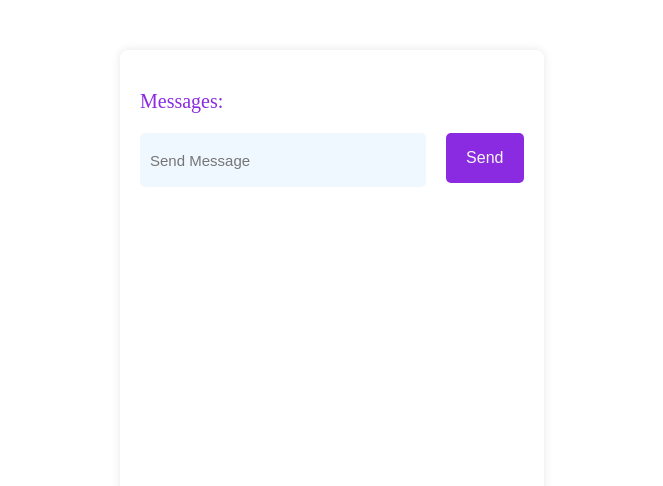
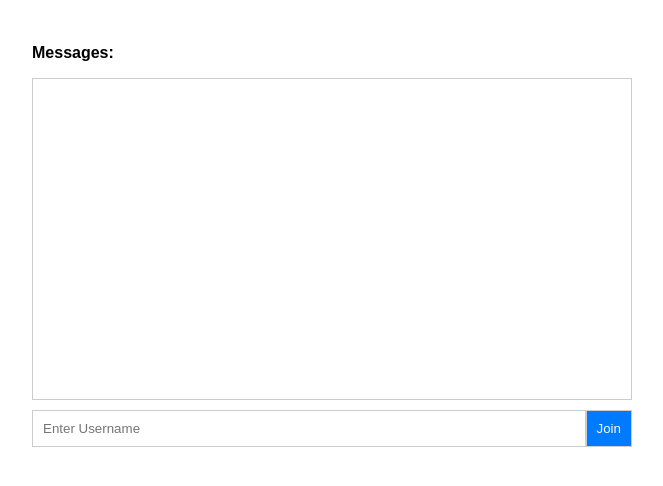
Before and after one commit to shreyyq/30-days-of-js, a website: page Day26_chat-app/public/index.html in a window 1280 px wide. Shown: the whole page, without its empty margins (308-971 px from the left). Drawn offline with Linux system fonts and the light colour scheme.

Commit message:
day26 functionality done

```diff
--- a/Day26_chat-app/public/index.html
+++ b/Day26_chat-app/public/index.html
@@ -11,25 +11,38 @@
     <div class="container">
         <p class="msg">Messages:</p>
         <div id="messages" class="messages"></div>
-        <form id="msgForm" class="msgForm">
+        <form id="usernameForm" class="msgForm">
+            <input type="text" placeholder="Enter Username" class="input" id="usernameInput">
+            <input type="submit" class="btn" value="Join">
+        </form>
+        <form id="msgForm" class="msgForm" style="display: none;">
             <input type="text" placeholder="Send Message" class="input" id="inputBox">
             <input type="submit" class="btn" value="Send">
         </form>
     </div>
 
     <script type="text/javascript">
-        const ws = new WebSocket(`ws://${window.document.location.host}`);
+        let username;
+        let ws;
+
+        document.getElementById('usernameForm').addEventListener('submit', (event) => {
+            event.preventDefault();
+            username = document.getElementById('usernameInput').value;
+            if (username) {
+                ws = new WebSocket(`ws://${window.document.location.host}`);
                 ws.binaryType = "blob";
 
                 ws.addEventListener("open", event => {
                     console.log("Websocket connection opened");
+                    document.getElementById('usernameForm').style.display = 'none';
+                    document.getElementById('msgForm').style.display = 'flex';
                 });
 
                 ws.addEventListener("close", event => {
                     console.log("Websocket connection closed");
                 });
 
-        ws.onmessage = function(message) {
+                ws.onmessage = function (message) {
                     const msgDiv = document.createElement('div');
                     msgDiv.classList.add('msgCtn');
                     if (message.data instanceof Blob) {
@@ -45,13 +58,16 @@
                         document.getElementById('messages').appendChild(msgDiv);
                     }
                 }
+            }
+        });
 
-        const form = document.getElementById('msgForm');
-        form.addEventListener('submit', (event) => {
+        document.getElementById('msgForm').addEventListener('submit', (event) => {
             event.preventDefault();
             const message = document.getElementById('inputBox').value;
-            ws.send(message);
+            if (username && ws && message) {
+                ws.send(`${username}: ${message}`);
                 document.getElementById('inputBox').value = '';
+            }
         });
     </script>
 </body>
--- a/Day26_chat-app/public/styles.css
+++ b/Day26_chat-app/public/styles.css
@@ -1,68 +1,55 @@
-html{
-    font-size: 62.5%;
+body {
+    font-family: Arial, sans-serif;
 }
 
-    body{
-    margin:0;
-    padding: 0;
-    display:flex;
-    justify-content:center;
-    }
-    .container{
-    margin-top: 5rem;
-    display:flex;
-    flex-direction:column;
-    width: 30%;
-    height: 70vh;
-    background-color: #fff;
+.container {
+    width: 100%;
+    max-width: 600px;
+    margin: 0 auto;
     padding: 20px;
-    border-radius: 8px;
-    box-shadow: 0  0 10px rgba(0,0,0,0.1);
 }
 
-    .msg{
-    color:blueviolet;
-    font-size: 2rem;
+.msg {
+    font-weight: bold;
 }
 
-    .msgCtn{
-    margin: 1rem 0;
-    color: white;
-    padding: 1rem 1rem;
-    background-color: blueviolet;
-    border-radius: 6px;
-    font-size: 2rem
+.messages {
+    border: 1px solid #ccc;
+    padding: 10px;
+    height: 300px;
+    overflow-y: scroll;
+    margin-bottom: 10px;
 }
 
-    .msgForm{
-    display:flex;
-    flex-direction:row;
+.msgCtn {
+    margin-bottom: 5px;
+    padding: 5px;
+    border-radius: 5px;
+    transition: background-color 0.3s ease;
 }
 
-    .input{
-    height: 100%;
-    flex: 4;
-    margin-right: 2rem;
-    border:none;
-    border-radius: .5rem;
-    padding: 2px 1rem;
-    font-size: 1.5rem;
-    background-color:aliceblue;
+.msgCtn:hover {
+    background-color: #f0f0f0;
 }
 
-    .input:focus{
-    background-color:white;
+.msgForm {
+    display: flex;
 }
 
-    .btn{
-    height:5rem;
+.input {
     flex: 1;
-    display:flex;
-    justify-content:center;
-    align-items:center;
-    border-radius: .5rem;
-    background-color:blueviolet;
-    color: whitesmoke;
-    border:none;
-    font-size: 1.6rem;
+    padding: 10px;
+    border: 1px solid #ccc;
 }
+
+.btn {
+    padding: 10px;
+    border: 1px solid #ccc;
+    background-color: #007BFF;
+    color: white;
+    cursor: pointer;
+}
+
+.btn:hover {
+    background-color: #0056b3;
+}
```
Lines whose indentation alone changed are shown as unchanged.
